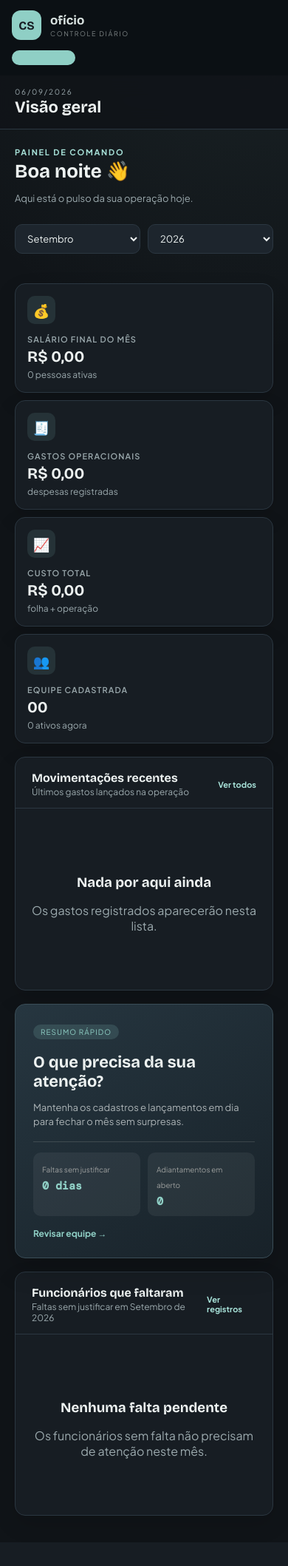
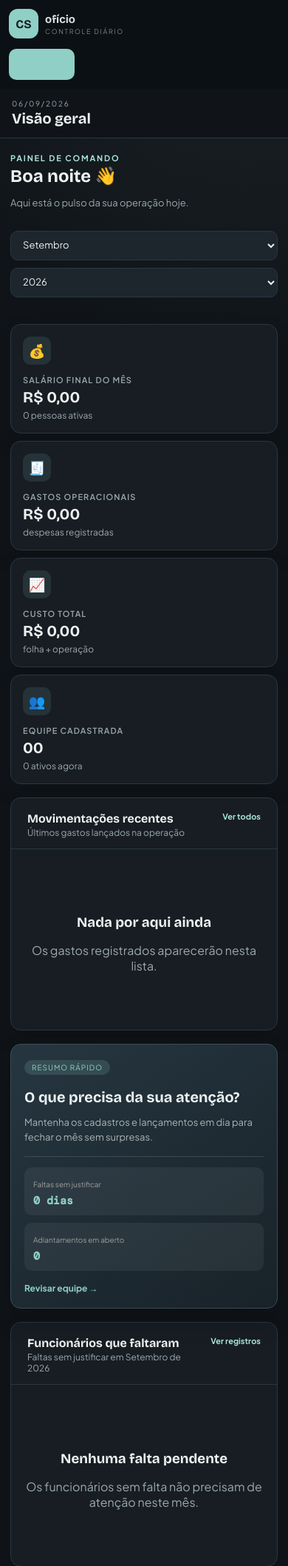
Before and after one commit to Kaua-santos/controle-servicos-python--2-, a FastAPI app: page / in a window 390 px wide. Shown: the top 2117 px of the page at 74% size. Before the commit the page ends 2067 px from the top, so only its background shows below. Run offline with FastAPI, Linux system fonts and the light colour scheme; data that the repository does not hold is empty.

Commit message:
artrumando responsividade

```diff
--- a/static/style.css
+++ b/static/style.css
@@ -27,6 +27,7 @@
 }
 
 * { box-sizing: border-box; }
+html { overflow-x: hidden; }
 
 body {
   margin: 0;
@@ -35,9 +36,12 @@ body {
   color: var(--foreground);
   background-image: radial-gradient(circle at 85% 0%, rgba(143, 207, 197, .08), transparent 30rem);
   min-height: 100vh;
+  overflow-x: hidden;
 }
 
 a { color: inherit; text-decoration: none; }
+button, input, select, textarea { max-width: 100%; }
+img, svg, video { max-width: 100%; height: auto; }
 
 .layout { display: flex; min-height: 100vh; }
 
@@ -84,7 +88,7 @@ a { color: inherit; text-decoration: none; }
 }
 .topbar .eyebrow { font-size: 10px; text-transform: uppercase; letter-spacing: .18em; color: var(--muted-foreground); }
 .topbar h1 { font-family: var(--font-display); font-size: 22px; margin: 2px 0 0; }
-.content { padding: 32px 40px 48px; max-width: 1300px; }
+.content { width: 100%; padding: 32px 40px 48px; max-width: 1300px; }
 
 /* Cards */
 .card {
@@ -148,6 +152,7 @@ a { color: inherit; text-decoration: none; }
 .row:last-child { border-bottom: none; }
 .row:hover { background: rgba(255,255,255,.035); }
 .row-main { min-width: 0; }
+.row-main, .row-title, .row-sub { overflow-wrap: anywhere; }
 .row-title { font-weight: 700; font-size: 13.5px; }
 .row-sub { font-size: 11.5px; color: var(--muted-foreground); margin-top: 3px; }
 .row-side { display: flex; align-items: center; gap: 14px; font-size: 12px; color: var(--muted-foreground); }
@@ -162,6 +167,8 @@ a { color: inherit; text-decoration: none; }
 /* Filters / toolbar */
 .toolbar { display: flex; flex-wrap: wrap; gap: 10px; margin-bottom: 18px; align-items: center; }
 .input, select, textarea {
+  width: 100%;
+  min-width: 0;
   font-family: var(--font-sans);
   border: 1px solid var(--border); border-radius: 10px;
   padding: 10px 12px; font-size: 13px; background: var(--card-raised); color: var(--foreground);
@@ -240,9 +247,12 @@ form.inline { display: inline; }
   .nav { display: grid; grid-template-columns: repeat(4, 1fr); gap: 5px; }
   .nav a { justify-content: center; padding: 10px 6px; font-size: 11px; text-align: center; }
   .topbar { padding: 16px 20px; }
+  .topbar h1 { font-size: 20px; }
   .content { padding: 24px 20px 36px; }
   .page-header { align-items: flex-start; }
   .page-header h2 { font-size: 26px; }
+  .page-header > * { max-width: 100%; }
+  .page-header > .btn { width: 100%; justify-content: center; }
   .grid-4 { grid-template-columns: 1fr 1fr; gap: 10px; }
   .card { padding: 16px; }
   .stat-value { font-size: 21px; }
@@ -251,11 +261,36 @@ form.inline { display: inline; }
 }
 
 @media (max-width: 480px) {
+  .sidebar { padding: 12px; }
+  .brand { gap: 9px; }
+  .brand-title { font-size: 15px; }
+  .nav { gap: 4px; }
+  .nav a { min-height: 42px; }
   .nav a { font-size: 0; }
   .nav a::first-letter { font-size: 18px; }
+  .topbar { padding: 14px 16px; }
+  .content { padding: 20px 14px 30px; }
+  .page-header { margin-bottom: 18px; }
+  .page-header h2 { font-size: 24px; }
+  .page-desc { line-height: 1.5; }
   .grid-4 { grid-template-columns: 1fr; }
   .toolbar, .toolbar form { width: 100%; }
-  .toolbar .input, .toolbar select { flex: 1; min-width: 0; }
+  .toolbar .input, .toolbar select { flex: 1 1 100%; min-width: 0; }
+  .toolbar > .card { width: 100%; justify-content: space-between; }
+  .pill-group { width: 100%; }
+  .pill { flex: 1; }
+  .form-card { padding: 16px; }
+  .hero-card { padding: 18px; }
+  .hero-card h3 { font-size: 20px; }
+  .hero-grid { grid-template-columns: 1fr; }
+  .panel-head { align-items: flex-start; gap: 12px; }
+  .panel-head > a { flex-shrink: 0; }
+  .row { padding: 13px 14px; }
+  .row-side { gap: 8px 10px; }
+  .amount { overflow-wrap: anywhere; }
   .form-actions { flex-direction: column-reverse; }
   .form-actions .btn { width: 100%; justify-content: center; }
+  .confirm-modal { padding: 18px; }
+  .modal-actions { flex-direction: column-reverse; }
+  .modal-actions .btn { width: 100%; justify-content: center; }
 }
--- a/templates/base.html
+++ b/templates/base.html
@@ -4,7 +4,7 @@
   <meta charset="UTF-8">
   <meta name="viewport" content="width=device-width, initial-scale=1.0">
   <title>{% block title %}Controle de Serviços{% endblock %}</title>
-  <link rel="stylesheet" href="/static/style.css?v=dark-3">
+  <link rel="stylesheet" href="/static/style.css?v=responsive-1">
 </head>
 <body>
   <div class="layout">
```
